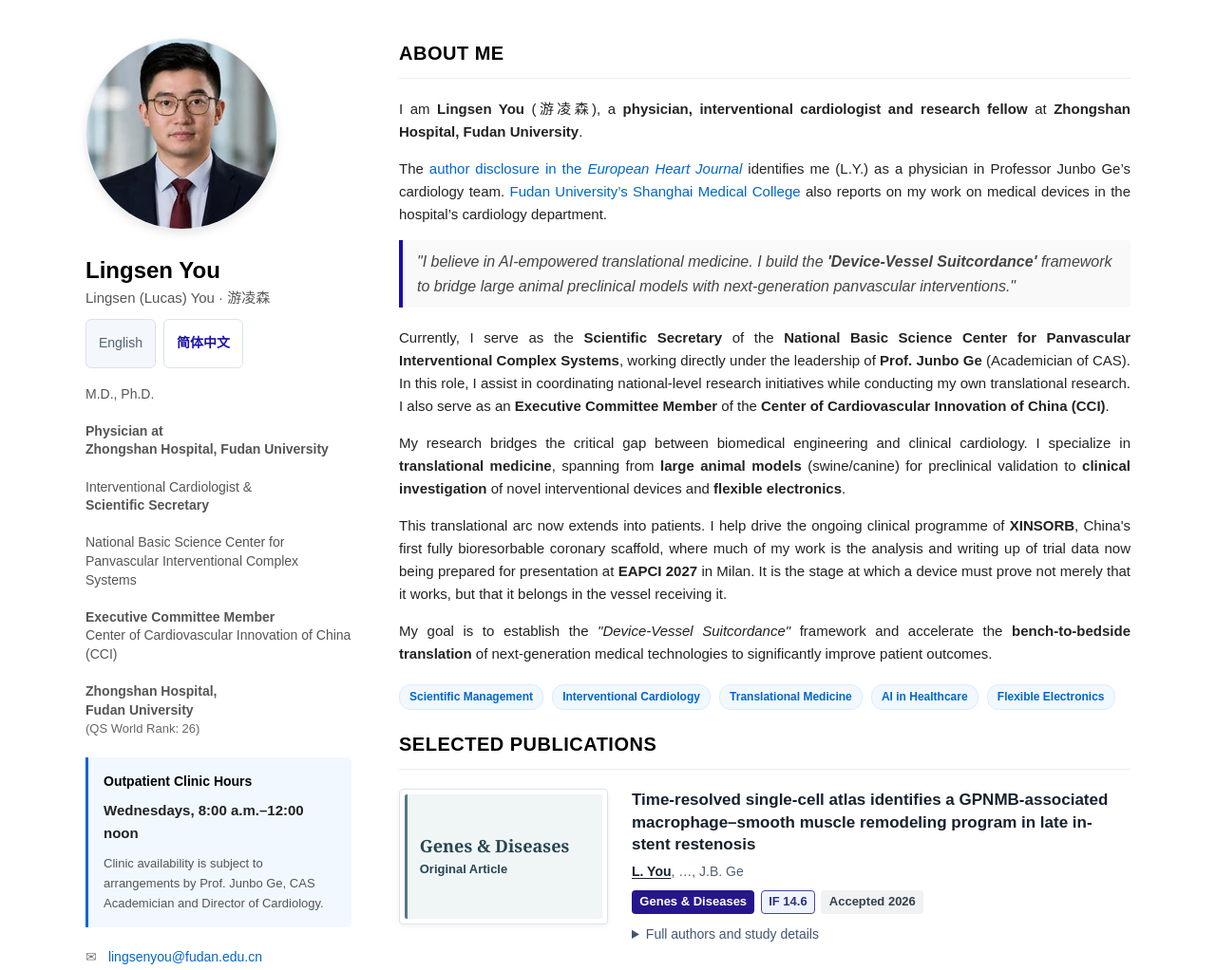
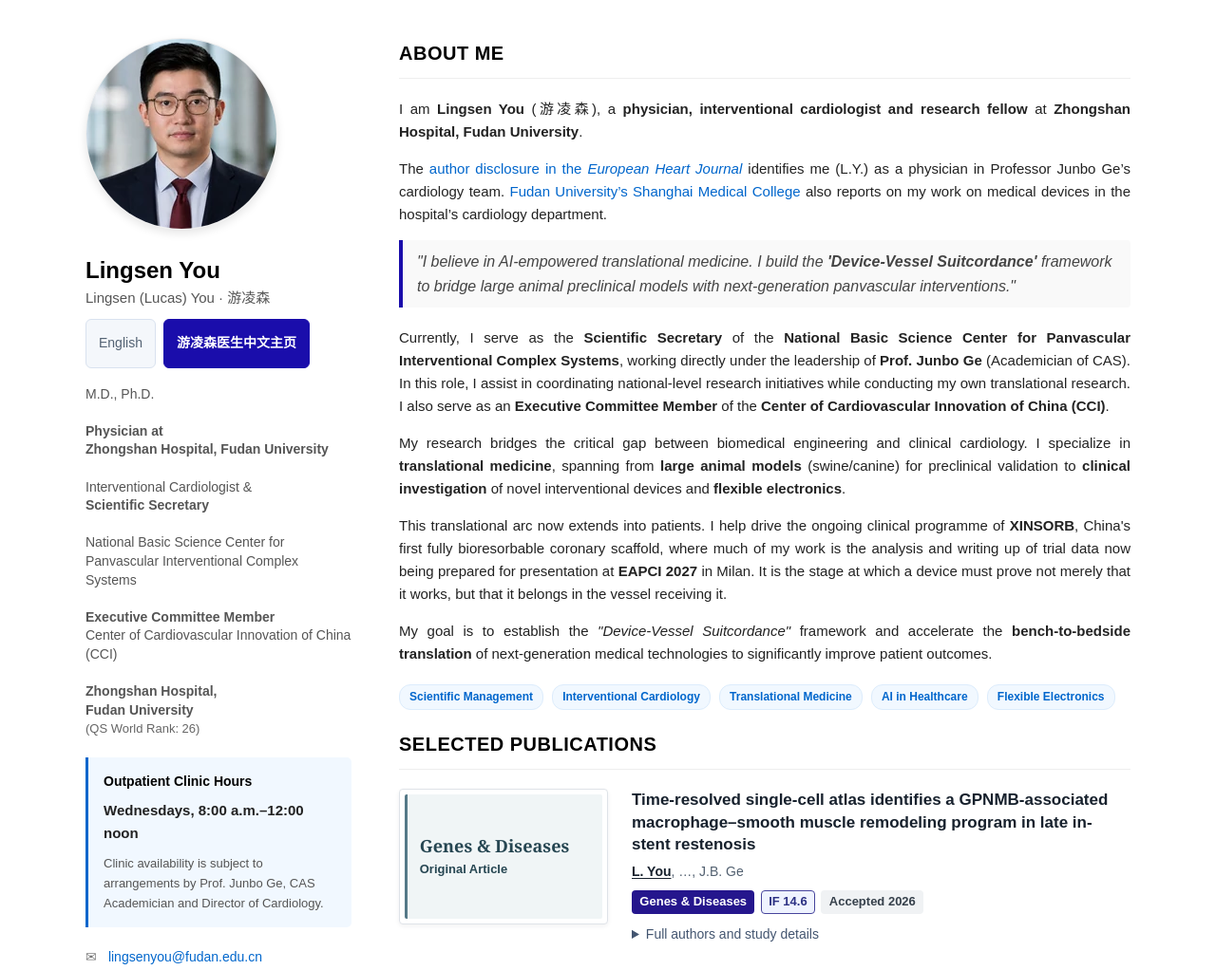
Before and after one commit to lingsenyou/lingsenyou.github.io, a plain HTML site: page index.html in a window 1280 px wide. Shown: the top 1022 px of the page at 95% size. Drawn offline with Linux system fonts and the light colour scheme.

Commit message:
Highlight the Chinese physician homepage on the English profile

```diff
--- a/index.html
+++ b/index.html
@@ -375,8 +375,8 @@
             border-radius: 6px;
         }
         .language-switch span { color: #536273; background: #f4f7fb; }
-        .language-switch a { color: #1a0dab; background: #fff; font-weight: 700; text-decoration: none; }
-        .language-switch a:hover { background: #eef4ff; border-color: #1a0dab; }
+        .language-switch a { color: #fff; background: #1a0dab; border-color: #1a0dab; font-weight: 700; text-decoration: none; }
+        .language-switch a:hover { background: #130983; border-color: #130983; }
         .language-switch a:focus-visible { outline: 3px solid #1a0dab; outline-offset: 3px; }
 
         .my-title {
@@ -660,7 +660,7 @@
         <h1 class="my-name">Lingsen You<span class="name-alt">Lingsen (Lucas) You<span lang="zh-CN"> · 游凌森</span></span></h1>
         <nav class="language-switch" aria-label="Language">
             <span lang="en" aria-current="page">English</span>
-            <a href="/zh/" lang="zh-Hans" hreflang="zh-Hans" aria-label="查看简体中文版">简体中文</a>
+            <a href="/zh/" lang="zh-Hans" hreflang="zh-Hans">游凌森医生中文主页</a>
         </nav>
         <div class="my-title">
             M.D., Ph.D.<br><br>
```
